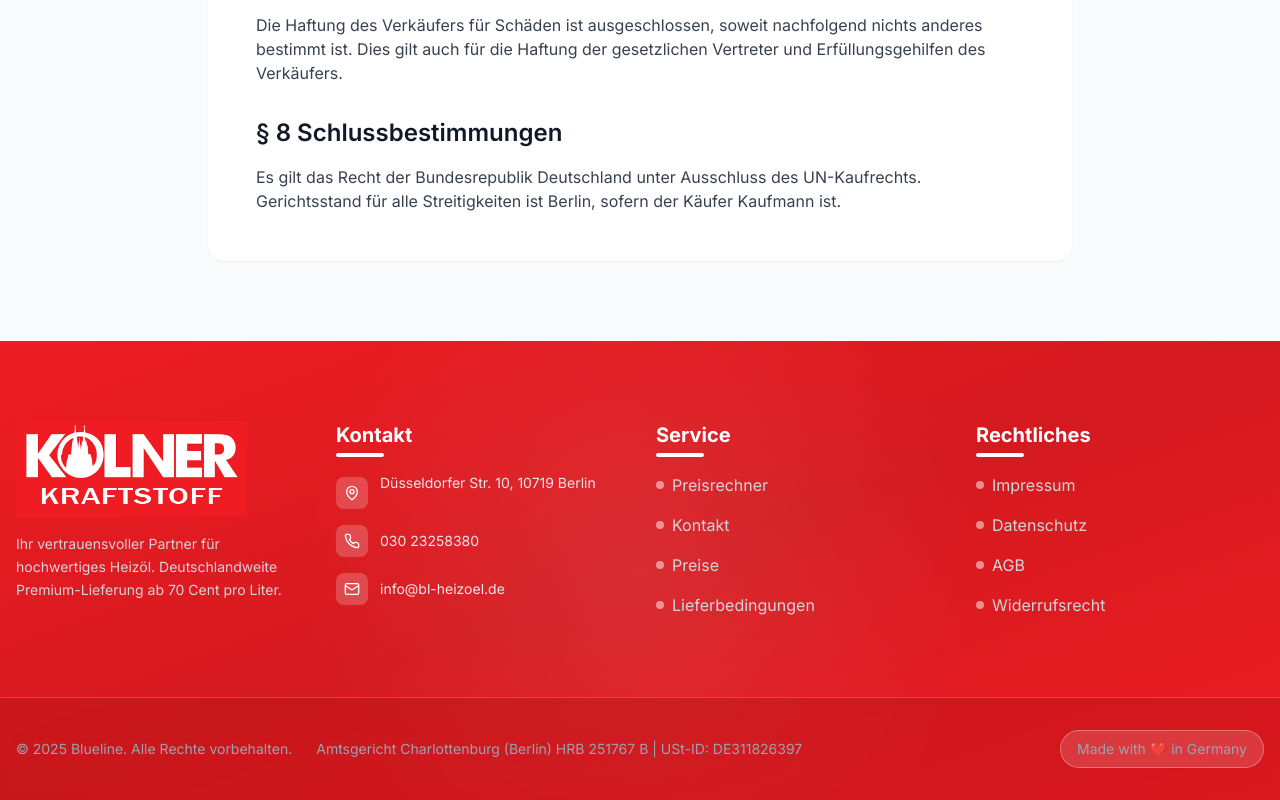
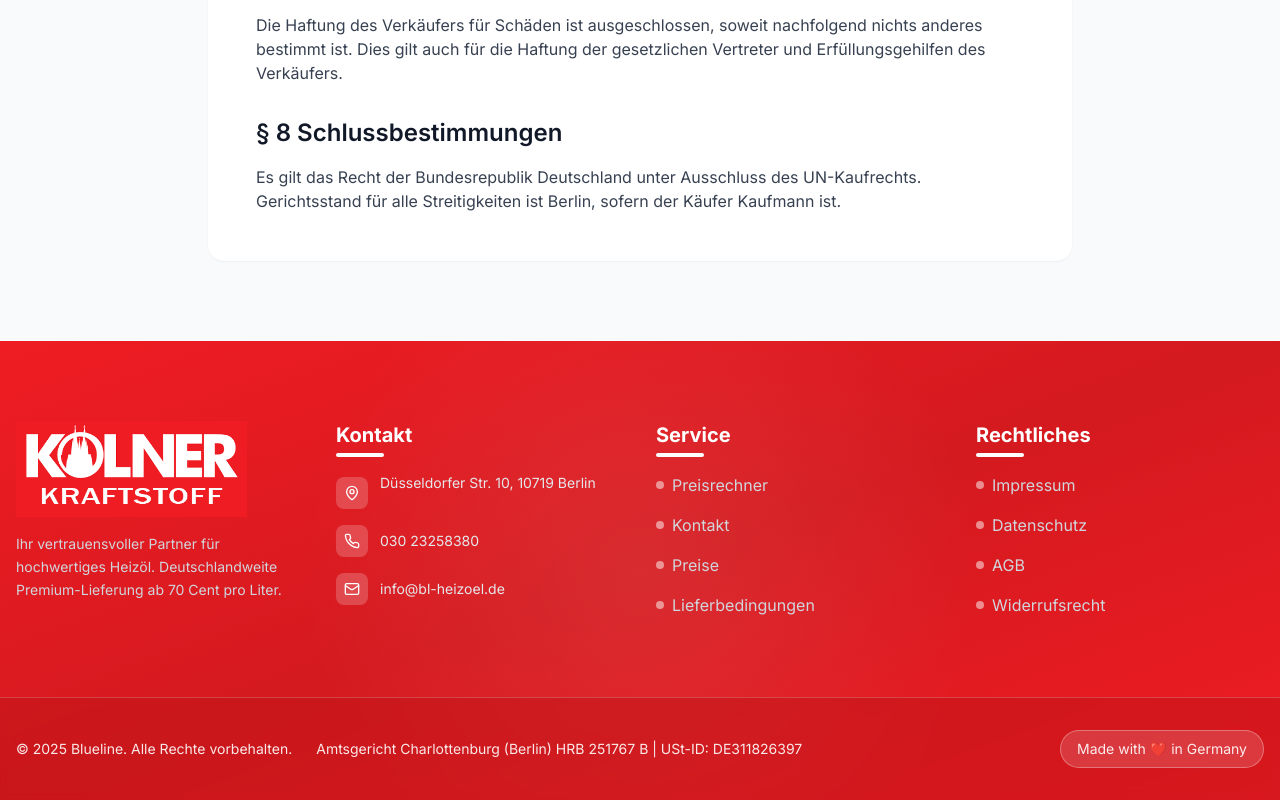
Before and after one commit to dvvvvv411/blueline-heizoel-98481, a React (Vite) app: page /agb in a window 1280 px wide. Shown: the part 1315-2115 px from the top of the page. Built offline with nearby package versions, Linux system fonts and the light colour scheme.

Commit message:
Fix: Improve footer bottom bar text readability

```diff
--- a/src/components/Footer.tsx
+++ b/src/components/Footer.tsx
@@ -165,11 +165,11 @@ const Footer = () => {
         <div className="border-t border-white/20 bg-[#c01418]/50 backdrop-blur-sm">
           <div className="container mx-auto px-4 py-8">
             <div className="flex items-center justify-between gap-6 flex-nowrap overflow-x-auto">
-              <div className="flex items-center gap-6 text-gray-400 text-sm whitespace-nowrap">
+              <div className="flex items-center gap-6 text-white/90 text-sm whitespace-nowrap">
                 <span>© 2025 Blueline. Alle Rechte vorbehalten.</span>
                 <span>Amtsgericht Charlottenburg (Berlin) HRB 251767 B | USt-ID: DE311826397</span>
               </div>
-              <div className="text-sm text-gray-400 bg-white/15 px-4 py-2 rounded-full border border-white/30 whitespace-nowrap">
+              <div className="text-sm text-white/90 bg-white/15 px-4 py-2 rounded-full border border-white/30 whitespace-nowrap">
                 Made with ❤️ in Germany
               </div>
             </div>
```
